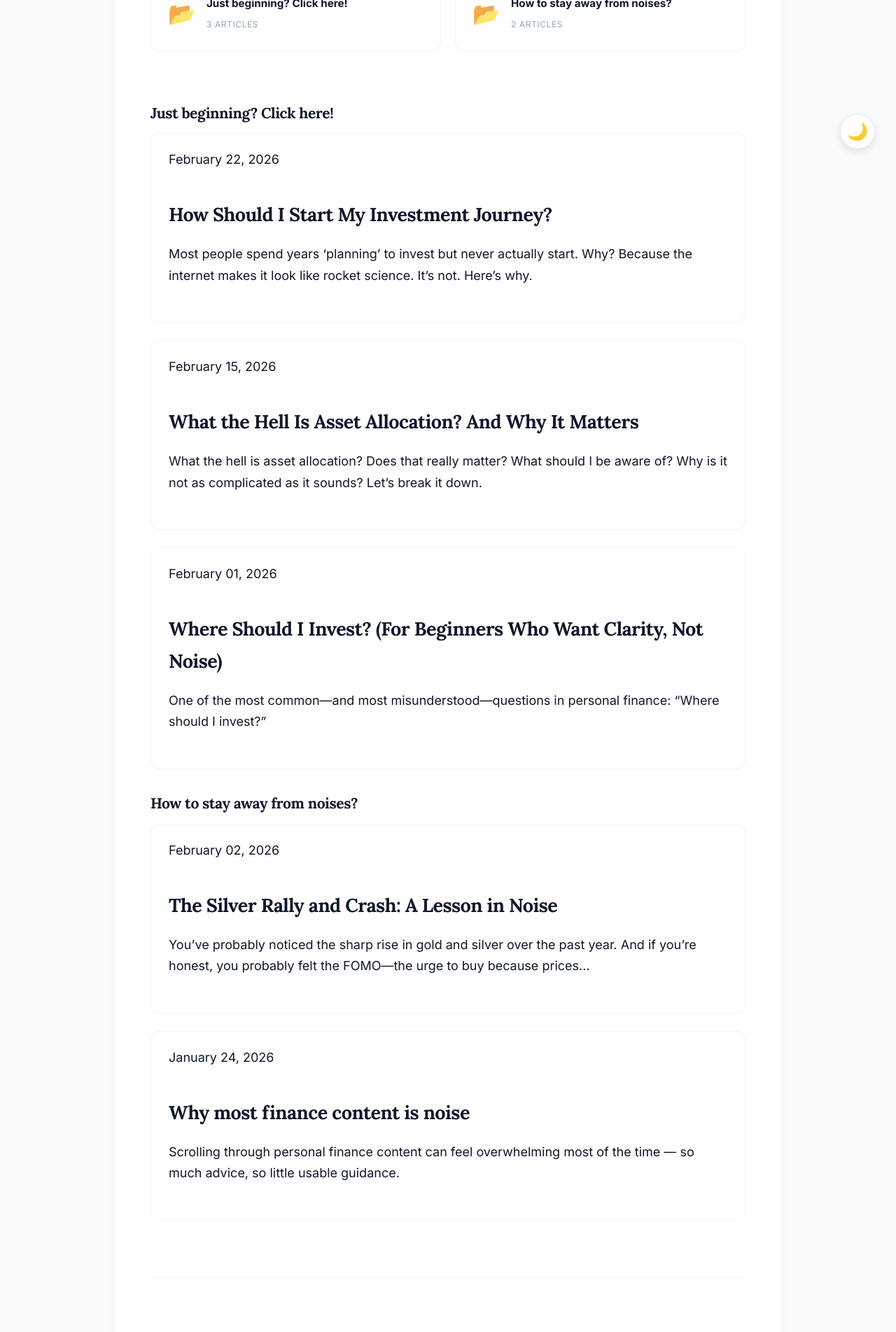
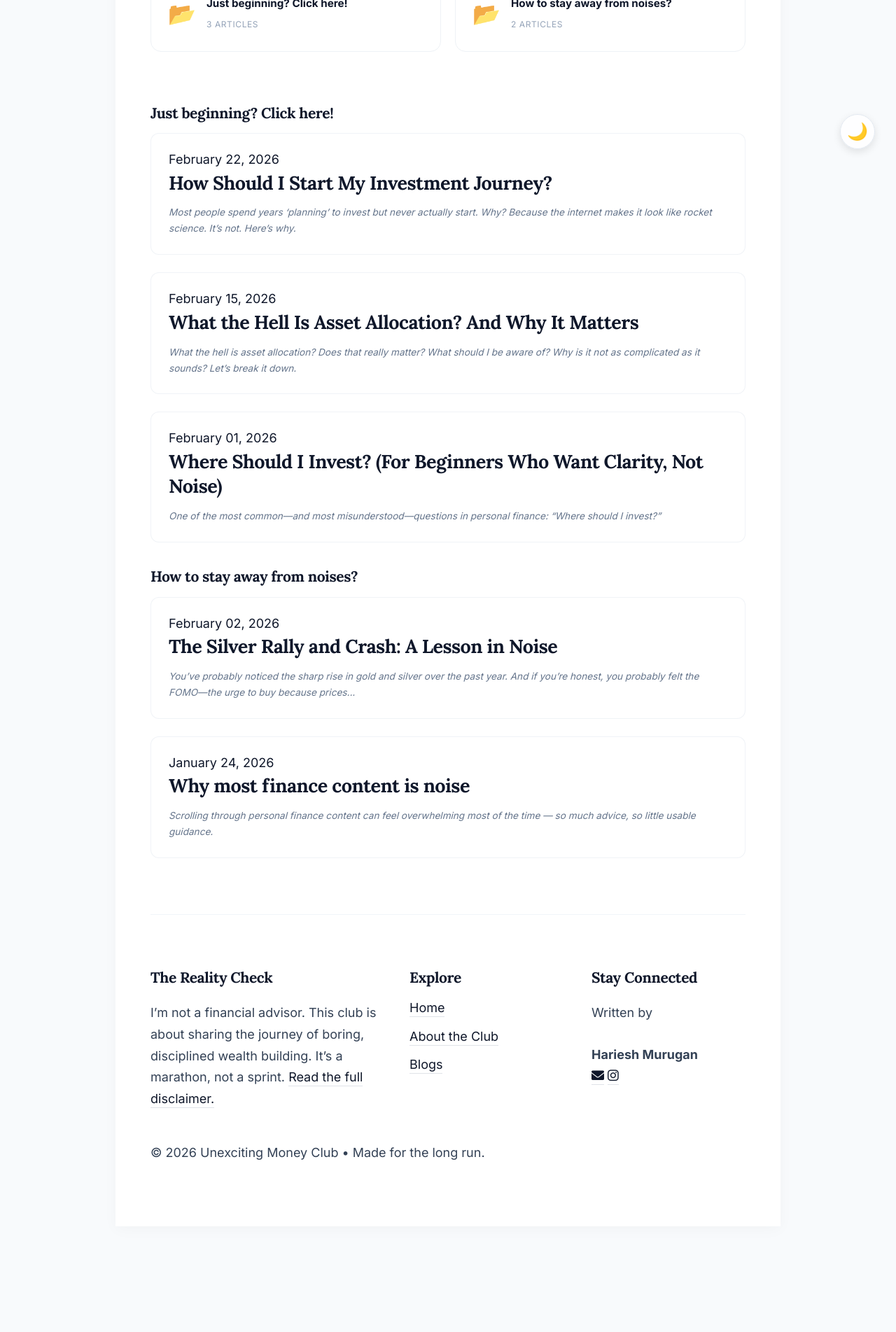
Before and after one commit to HarieshMK/HarieshMK.github.io, a Jekyll site: the page built from blogs.html, in a window 1280 px wide. Shown: the part 657-2560 px from the top of the page at 70% size. Built offline with Jekyll 4.4.1, drawn with Linux system fonts in a browser that asks for light colours; after the commit the page ends 2409 px from its top, so only the background shows below that.

Commit message:
Update style.css

```diff
--- a/assets/css/style.css
+++ b/assets/css/style.css
@@ -128,6 +128,21 @@ header .tagline {
   transition: transform 0.3s cubic-bezier(0.25, 0.46, 0.45, 0.94),
               box-shadow 0.3s ease,
               border-color 0.3s ease;
+}
+/* TIGHTEN INTERNAL TEXT SPACING */
+/* Target the Date */
+.post-card p:first-of-type, .home-card p:first-of-type {
+  font-size: 0.85rem;
+  font-style: italic; /* Makes it look like a metadata stamp */
+  color: #64748b;
+  margin-bottom: 0.2em !important; /* Pulls the title UP */
+}
+
+/* Target the Title */
+.post-card h2, .home-card h2 {
+  margin-top: 0 !important;
+  margin-bottom: 0.4em !important; /* Pulls the summary UP */
+  line-height: 1.3;
 }
 
 /* THE LIFT TRIGGER */
```
